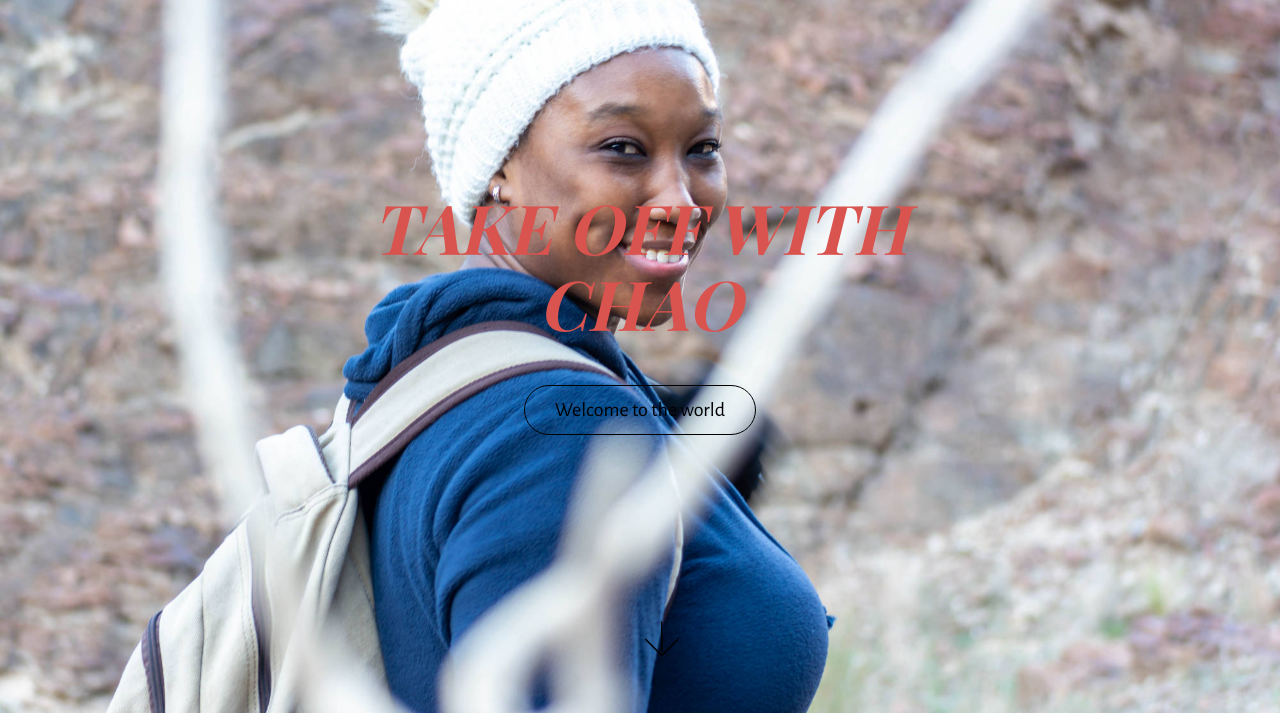
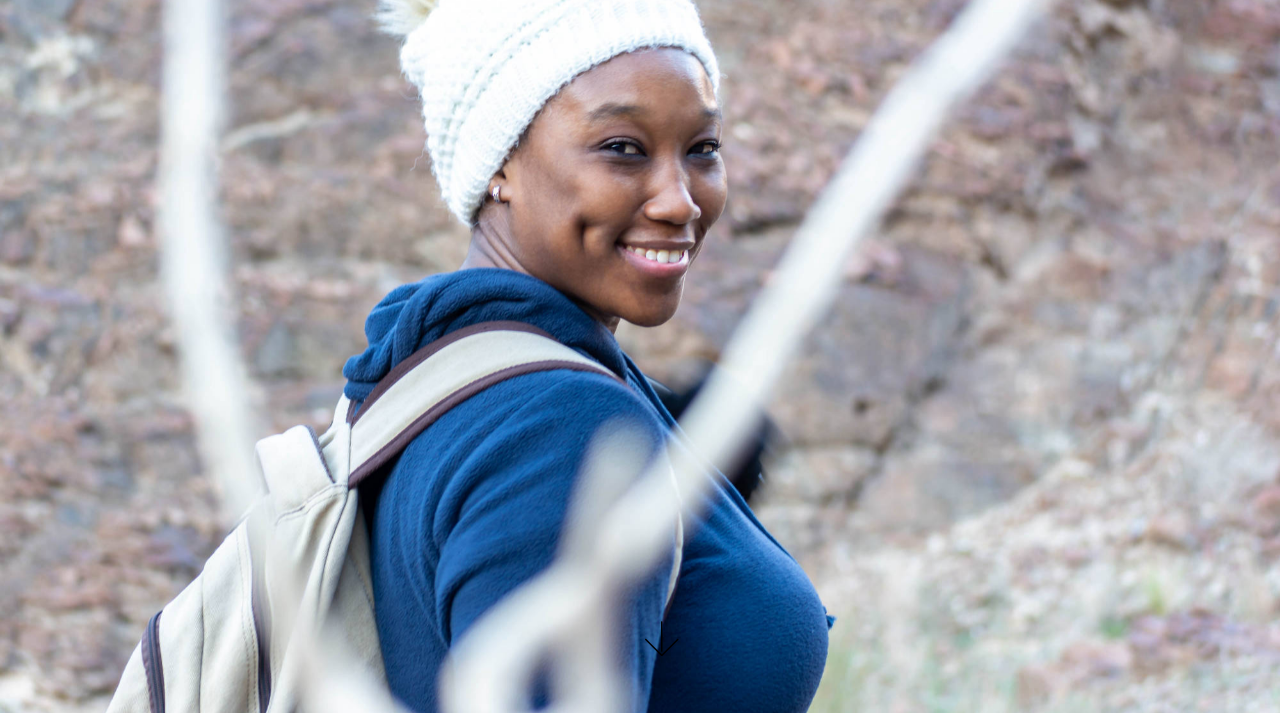
Before and after one commit to chaomdindi/chaomdindi.github.io, a plain HTML site: page index.html in a window 1280 px wide. Shown: the part 84-797 px from the top of the page. Drawn offline with nearby package versions, Linux system fonts and the light colour scheme; files whose address does not match are found by name.

Commit message:
Website1

```diff
--- a/assets/mobirise/css/mbr-additional.css
+++ b/assets/mobirise/css/mbr-additional.css
@@ -25,7 +25,7 @@
   color: #000000;
 }
 #header1-1o H1 {
-  color: #d9534f;
+  color: #f1c050;
 }
 
 #dropdown-menu-4 .hide-buttons [data-button] {
--- a/index.html
+++ b/index.html
@@ -56,9 +56,9 @@
             <div class="row">
                 <div class="col-md-8 col-md-offset-2 text-xs-center">
 
-                    <h1 class="mbr-section-title display-1"><em><strong>TAKE OFF WITH CHAO</strong></em></h1>
 
-                    <div class="mbr-buttons--center"><a class="btn btn-lg btn-secondary-outline" href="https://mobirise.com">Welcome to the world</a> </div>
+
+
                 </div>
             </div>
         </div>
```
